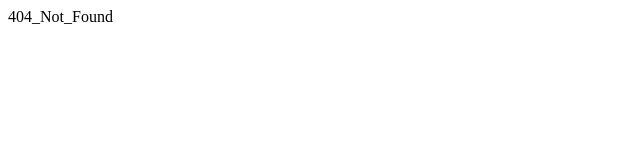
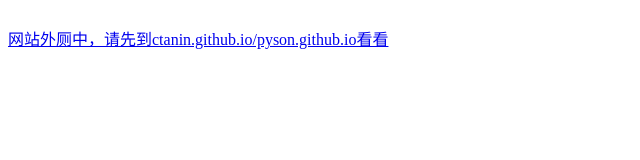
Before and after one commit to Ctanin/jvavkt.github.io, a plain HTML site: page index.html in a window 1280 px wide. Shown: the whole page, without its empty margins (0-640 px from the left). Drawn offline with Linux system fonts and the light colour scheme.

Commit message:
Update index.html

```diff
--- a/index.html
+++ b/index.html
@@ -6,6 +6,6 @@
     <title>寄瓦课堂-用脚做视频-专注小学生的面向结果编程教育</title>
 </head>
 <body>
-    <p1>404_Not_Found</p1>
+    <br><a href="ctanin.github.io/pyson.github.io">网站外厕中，请先到ctanin.github.io/pyson.github.io看看</a></br>
 </body>
 </html>
```
